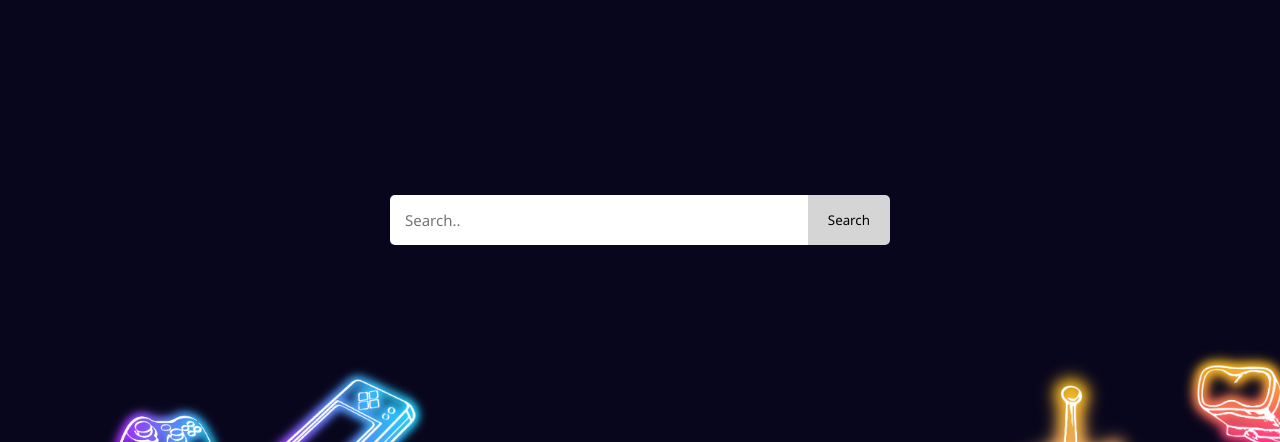
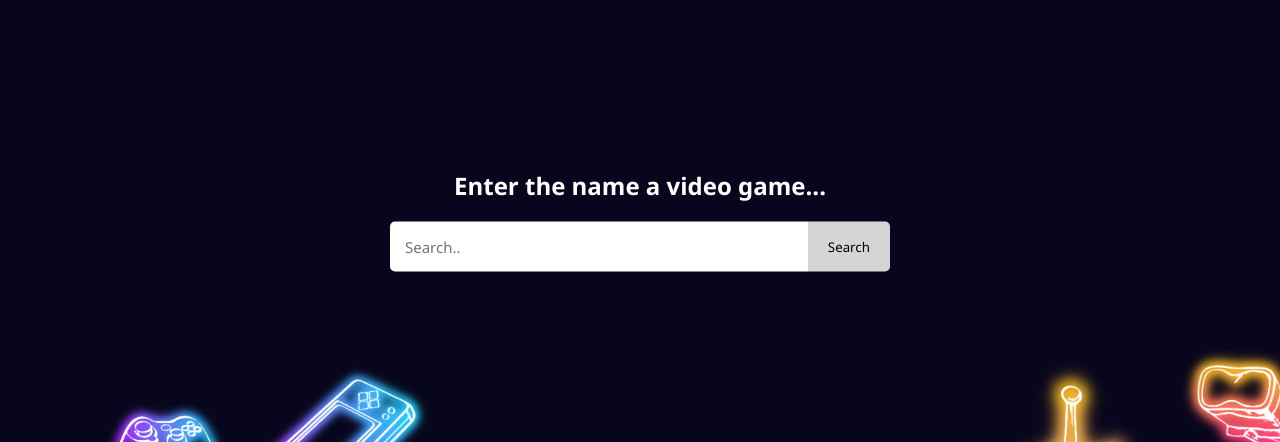
Before and after one commit to SuperJunlw/Rocket-Game-List, a PHP site: page /search.php in a window 1280 px wide. Shown: the part 80-522 px from the top of the page. Run offline with PHP 8.4, Linux system fonts and the light colour scheme; data that the repository does not hold is empty.

Commit message:
fix error: list page went to blank page after alert. and small update in search page

```diff
--- a/login.php
+++ b/login.php
@@ -37,7 +37,7 @@
                 <input type = "password" name = "password" placeholder="Password">
                 <p></p>
                 <button type="submit">Login</button>
-                <p class="formText"> Need an account? Sign Up Here</p>
+                <p class="formText"> Need an account? Sign Up!</p>
             </form>
     </div>
 
--- a/search.css
+++ b/search.css
@@ -267,6 +267,11 @@ input[type=checkbox] {
   z-index: 999;
 }
 
+.searchText{
+  margin-bottom: 20px;
+  text-align: center;
+}
+
 @keyframes fadeOut {
   0% {
       opacity: 1;
--- a/search.php
+++ b/search.php
@@ -128,6 +128,7 @@ if ($_SERVER['REQUEST_METHOD'] === 'POST' && isset($_POST['addToList'])) {
 </nav>
 
         <div class="searchBar">
+        <h2 class="searchText">Enter the name a video game...</h2>
           <form action="" method="post" class="search" id="searchform">
             <label for="searchgame"></label>
             <input required type="text" placeholder="Search.." id="searchgame" name="searchgame">
```
Also changed, not shown: list.php (+6 -4 lines).
